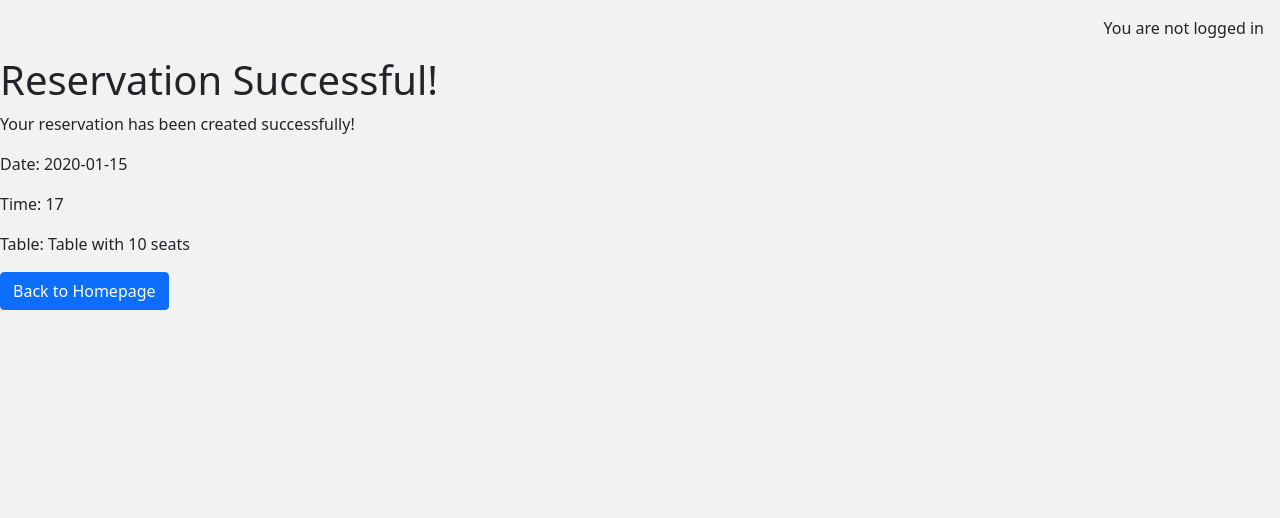
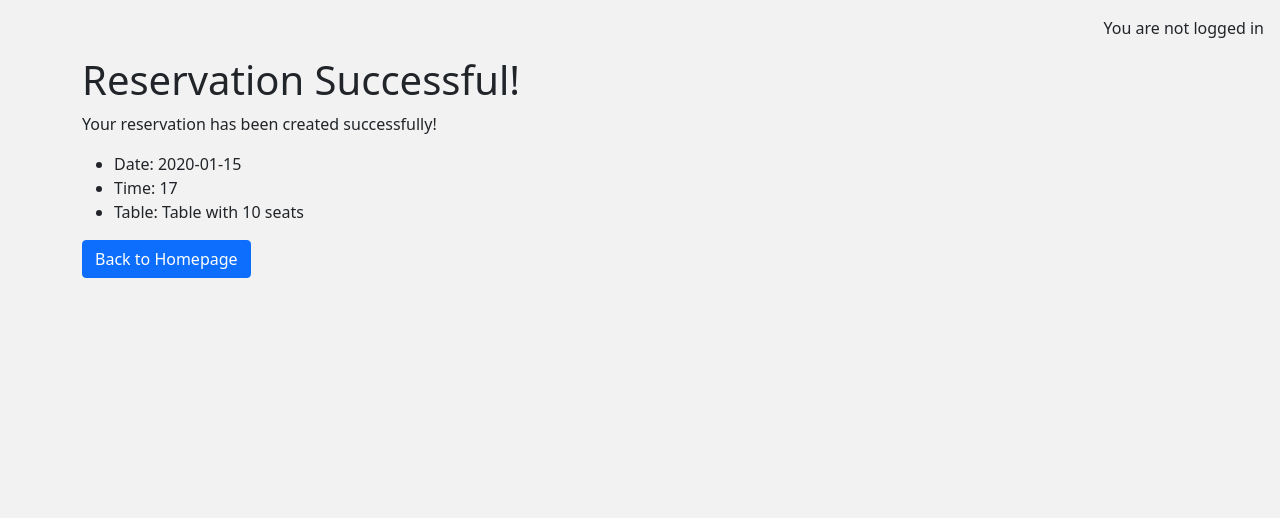
Before and after one commit to Mattias-08/Restaurant-booking, a Django app: page /reservation_success/1/ in a window 1280 px wide. Shown: the part 56-574 px from the top of the page. Run offline with Django 4.2, Linux system fonts and the light colour scheme; tables that the repository leaves empty hold one stand-in row (values such as "Sample post").

Commit message:
adjust reservation_success.html and replaced welcome_image

```diff
--- a/reservations/templates/reservations/reservation_success.html
+++ b/reservations/templates/reservations/reservation_success.html
@@ -1,10 +1,15 @@
 {% extends "base.html" %}
 
 {% block content %}
-<h1>Reservation Successful!</h1>
-<p>Your reservation has been created successfully!</p>
-<p>Date: {{ reservation.date|date:"Y-m-d" }}</p>
-<p>Time: {{ reservation.get_time_slot_display }}</p>
-<p>Table: {{ reservation.table }}</p>
-<a href="{% url 'home' %}" class="btn btn-primary">Back to Homepage</a>
+<div class="reservation-confirmation container">
+  <h1>Reservation Successful!</h1>
+  <p>Your reservation has been created successfully!</p>
+  <ul class="reservation-details">
+    <li>Date: {{ reservation.date|date:"Y-m-d" }}</li>
+    <li>Time: {{ reservation.get_time_slot_display }}</li>
+    <li>Table: {{ reservation.table }}</li>
+  </ul>
+  <a href="{% url 'home' %}" class="btn btn-primary">Back to Homepage</a>
+</div>
+
 {% endblock content %}
--- a/templates/index.html
+++ b/templates/index.html
@@ -13,7 +13,7 @@
             <a href="{% url 'make_reservation' %}" class="btn btn-primary">Book Your Table</a>
         </div>
         <div class="col-md-6">
-            <img src="{% static 'images/welcome_image.jpg' %}" alt="Restaurant Image" class="img-fluid float-end">
+            <img src="{% static 'images/welcome_image.png' %}" alt="Restaurant Image" class="img-fluid float-end">
         </div>
     </div>
 </div>
```
Also changed, not shown: static/images/welcome_image.jpg (deleted), static/images/welcome_image.png (added), 2 other files.
